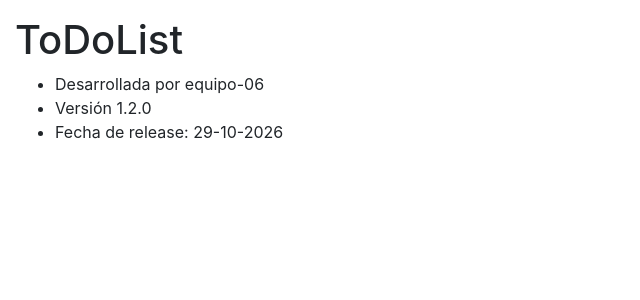
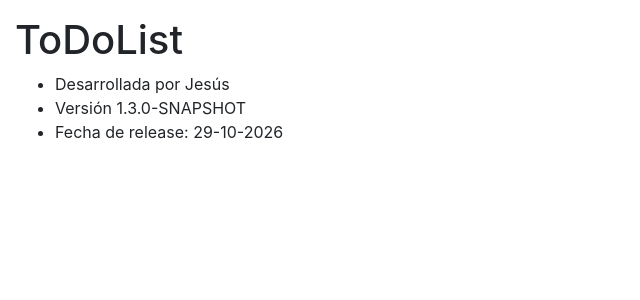
Before and after one commit to jpv49-ua/todolist-equipo-06, a Spring app: template src/main/resources/templates/about.html in a window 1280 px wide. Shown: the part 56-356 px from the top of the page, without its empty margins (0-640 px from the left). Run offline with Thymeleaf, Linux system fonts and the light colour scheme; the template is opened without the code that fills it, so the values that code supplies are empty.

Commit message:
Provocando un conflicto

```diff
--- a/src/main/resources/templates/about.html
+++ b/src/main/resources/templates/about.html
@@ -10,8 +10,8 @@
 <div class="container-fluid mt-3">
     <h1>ToDoList</h1>
     <ul>
-        <li>Desarrollada por equipo-06 </li>
-        <li>Versión 1.2.0</li>
+        <li>Desarrollada por Jesús </li>
+        <li>Versión 1.3.0-SNAPSHOT</li>
         <li>Fecha de release: 29-10-2026</li>
     </ul>
 </div>
```
